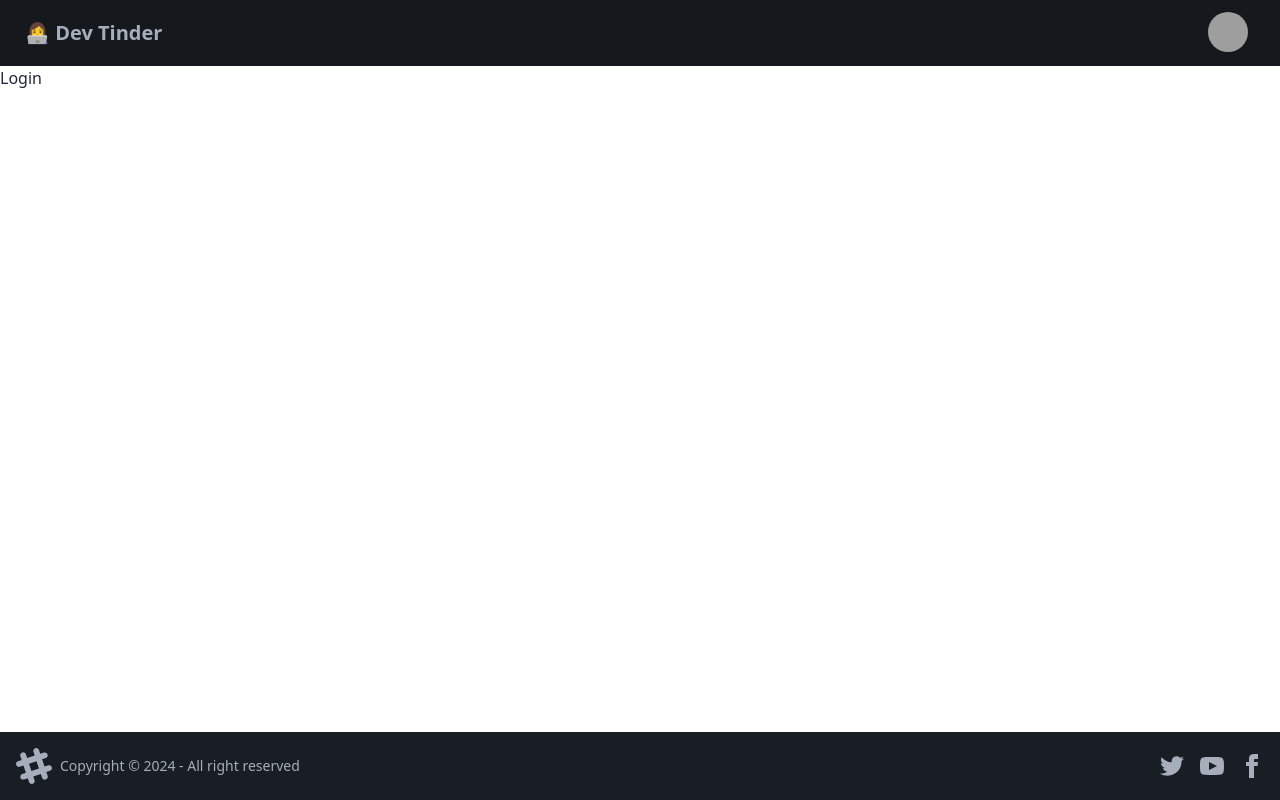
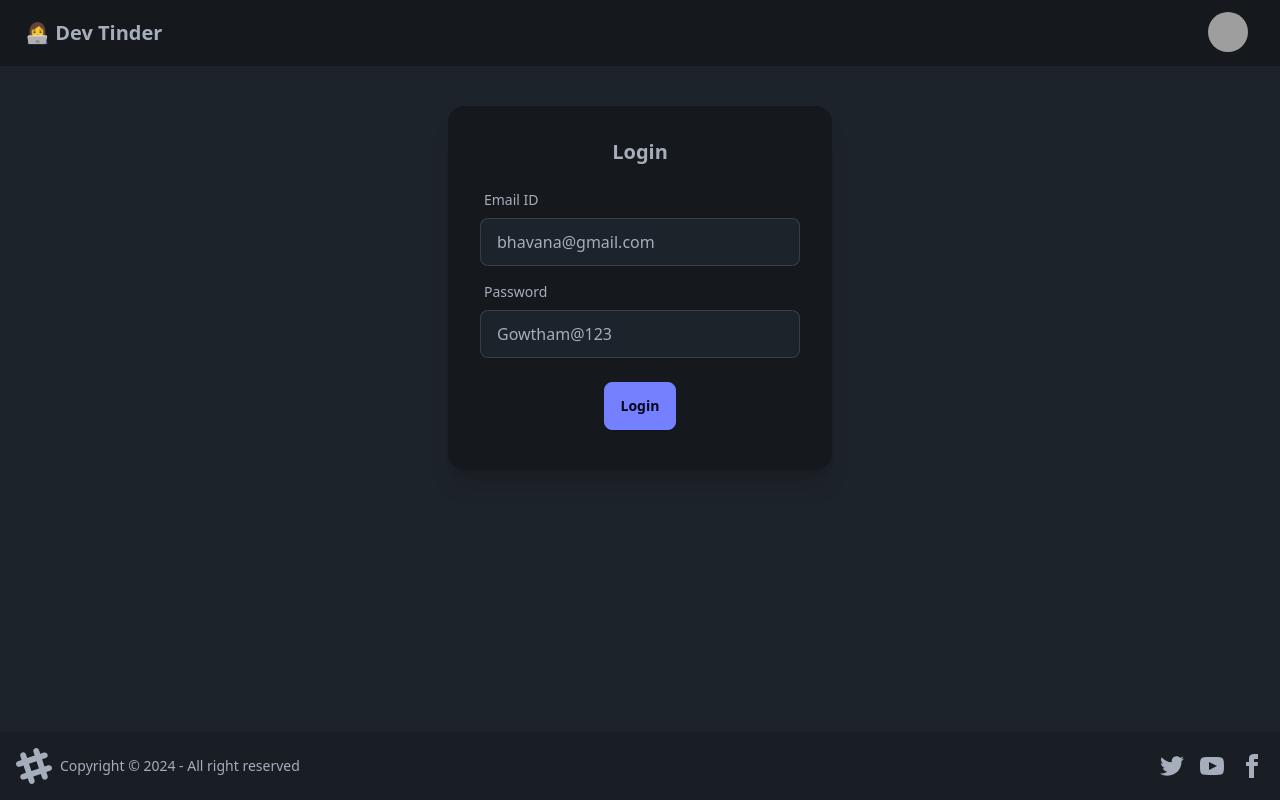
Before and after one commit to itsmeBhavana/devTinder-web, a React (Vite) app: page /login in a window 1280 px wide. Built offline with nearby package versions, Linux system fonts and the light colour scheme; grey boxes are pictures that could not be loaded.

Commit message:
got the jwt token and added cors in backend

```diff
--- a/package.json
+++ b/package.json
@@ -10,6 +10,7 @@
     "preview": "vite preview"
   },
   "dependencies": {
+    "axios": "^1.7.7",
     "react": "^18.3.1",
     "react-dom": "^18.3.1",
     "react-router-dom": "^6.27.0"
--- a/src/Body.jsx
+++ b/src/Body.jsx
@@ -5,7 +5,7 @@
 
 const Body = () => {
   return (
-    <div>
+    <div data-theme="dark" className="h-screen">
       <NavBar />
       <Outlet />
       <Footer />
--- a/src/Login.jsx
+++ b/src/Login.jsx
@@ -1,7 +1,59 @@
-import React from "react";
+import React, { useState } from "react";
+import axios from "axios";
 
 const Login = () => {
-  return <div>Login</div>;
+  const [emailId, setEmailId] = useState("bhavana@gmail.com");
+  const [password, setPassword] = useState("Gowtham@123");
+  const handleLogin = async () => {
+    try {
+      const res = await axios.post("http://localhost:7777/login", {
+        emailId,
+        password,
+      });
+    } catch (err) {
+      console.error(err);
+    }
+  };
+  return (
+    <div data-theme="dark" className="flex justify-center my-10">
+      <div className="card bg-base-300 w-96 shadow-xl">
+        <div className="card-body">
+          <h2 className="card-title justify-center ">Login</h2>
+          <div>
+            <label className="form-control w-full max-w-xs my-2">
+              <div className="label">
+                <span className="label-text">Email ID</span>
+              </div>
+              <input
+                type="text"
+                value={emailId}
+                placeholder="Type here"
+                className="input input-bordered w-full max-w-xs"
+                onChange={(e) => setEmailId(e.target.value)}
+              />
+            </label>
+            <label className="form-control w-full max-w-xs my-2">
+              <div className="label">
+                <span className="label-text">Password</span>
+              </div>
+              <input
+                type="text"
+                value={password}
+                placeholder="Type here"
+                className="input input-bordered w-full max-w-xs"
+                onChange={(e) => setPassword(e.target.value)}
+              />
+            </label>
+          </div>
+          <div className="card-actions justify-center m-2">
+            <button className="btn btn-primary" onClick={handleLogin}>
+              Login
+            </button>
+          </div>
+        </div>
+      </div>
+    </div>
+  );
 };
 
 export default Login;
```
Also changed, not shown: 2 other files (tests, documents, lock files or other folders).
